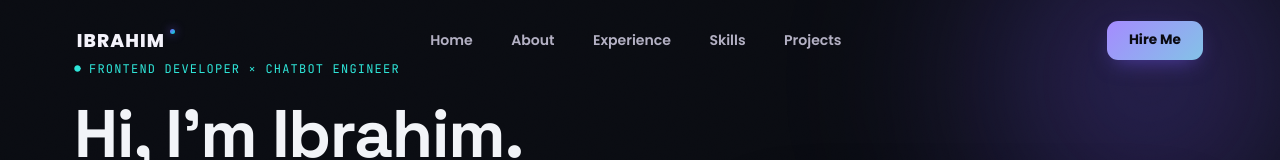
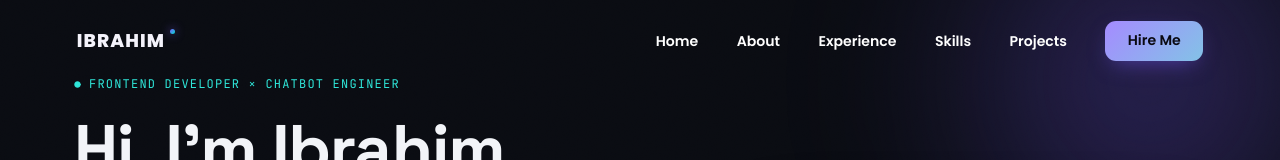
Before and after one commit to ibrahim-nadeem/Portfolio, a React (Vite) app: page / in a window 1280 px wide. Shown: the top 160 px of the page. Built offline with nearby package versions, Linux system fonts and the light colour scheme.

Commit message:
git commit -m "Updated code"

```diff
--- a/src/components/hero/hero.jsx
+++ b/src/components/hero/hero.jsx
@@ -392,6 +392,7 @@ export default function HeroIbrahim({ videoSrc = "" }) {
                 letterSpacing: 1.2,
                 color: "var(--cyan)",
                 marginBottom: 22,
+                marginTop:"20px",
                 textTransform: "uppercase",
               }}
             >
--- a/src/components/navbar/Navbar.css
+++ b/src/components/navbar/Navbar.css
@@ -16,8 +16,11 @@
 
   background: transparent;
   border-bottom: 1px solid transparent;
-  transition: background 0.4s ease, border-color 0.4s ease,
-    padding 0.4s ease, box-shadow 0.4s ease;
+  transition:
+    background 0.4s ease,
+    border-color 0.4s ease,
+    padding 0.4s ease,
+    box-shadow 0.4s ease;
 }
 
 .navbar-scroll {
@@ -72,12 +75,9 @@
 .nav-links a {
   position: relative;
   display: inline-block;
-  padding: 0.3rem 0;
   font-size: 0.88rem;
   font-weight: 550;
-  color: #b4b1c4;
-  text-decoration: none;
-  transition: color 0.3s ease;
+   transition: color 0.3s ease;
 }
 
 .nav-links a span {
@@ -104,22 +104,22 @@
   width: 100%;
 }
 
+
 /* ---------------------------- Hire Me button ---------------------------- */
 
 .hire-btn {
-  position: relative;
-  display: inline-flex;
-  align-items: center;
-  font-size: 0.85rem;
-  font-weight: 650;
-  color: #0a0a12;
-  padding: 0.6rem 1.4rem;
-  border-radius: 11px;
-  text-decoration: none;
-  background: linear-gradient(135deg, #a58bff, #6fe3d8);
-  background-size: 160% 160%;
-  box-shadow: 0 8px 22px -8px rgba(124, 92, 255, 0.55);
-  transition: background-position 0.5s ease, transform 0.25s ease, box-shadow 0.3s ease;
+    color: #0a0a12;
+    background: linear-gradient(135deg, #a58bff, #6fe3d8) 0 0 / 160% 160%;
+    border-radius: 11px;
+    align-items: center;
+    padding: .6rem 1.4rem;
+    font-size: .85rem;
+    font-weight: 650;
+    text-decoration: none;
+    transition: background-position .5s, transform .25s, box-shadow .3s;
+    display: inline-flex;
+    position: relative;
+    box-shadow: 0 8px 22px -8px #7c5cff8c;
 }
 
 .hire-btn:hover {
@@ -128,8 +128,28 @@
   box-shadow: 0 14px 28px -8px rgba(124, 92, 255, 0.75);
 }
 
-.hire-btn:active {
-  transform: translateY(0);
+ .nav-links a:not(.hire-btn)::after {
+  content: "";
+  position: absolute;
+  left: 0;
+  bottom: -2px;
+  width: 0;
+  height: 2px;
+  border-radius: 2px;
+  background: linear-gradient(90deg, #a58bff, #6fe3d8);
+  transition: width 0.3s cubic-bezier(0.16, 1, 0.3, 1);
+}
+
+.nav-links a:not(.hire-btn):hover::after {
+  width: 100%;
+}
+.hire-btn::after {
+  content: none !important;
+  display: none !important;
+}
+
+.hire-btn:hover::after {
+  width: 0 !important;
 }
 
 /* ---------------------------- Hamburger (mobile) ---------------------------- */
@@ -151,7 +171,8 @@
   width: 100%;
   border-radius: 2px;
   background: #eae7ff;
-  transition: transform 0.35s cubic-bezier(0.16, 1, 0.3, 1),
+  transition:
+    transform 0.35s cubic-bezier(0.16, 1, 0.3, 1),
     opacity 0.25s ease;
 }
 
@@ -169,138 +190,61 @@
 
 /* ---------------------------- Responsive ---------------------------- */
 
-/* ==========================
-   MOBILE NAVBAR
-========================== */
-
 @media (max-width: 900px) {
-
   .navbar {
-    padding: 18px 6%;
+    padding: 1.1rem 6vw;
   }
 
   .hamburger {
     display: flex;
   }
 
-  /* Hide desktop Hire button */
-  .desktop-hire {
-    display: none;
-  }
-
   .nav-links {
     position: fixed;
     top: 0;
-    right: -100%;
-    width: 300px;
-    max-width: 85%;
+    right: 0;
     height: 100vh;
-
-    display: flex;
+    width: min(78vw, 320px);
     flex-direction: column;
     justify-content: flex-start;
     align-items: flex-start;
 
-    padding: 90px 30px 40px;
-    gap: 22px;
-
-    list-style: none;
-
-    background: rgba(10, 10, 18, 0.98);
+    gap: 1.8rem;
+    padding: 5rem 2.4rem 2rem;
+    background: rgba(10, 10, 18, 0.96);
     backdrop-filter: blur(20px);
     -webkit-backdrop-filter: blur(20px);
-
-    border-left: 1px solid rgba(255,255,255,.08);
-    box-shadow: -20px 0 60px rgba(0,0,0,.6);
-
-    transition: .35s ease;
-
-    overflow-y: auto;
-
-    z-index: 999;
+    border-left: 1px solid rgba(255, 255, 255, 0.08);
+    box-shadow: -20px 0 60px -20px rgba(0, 0, 0, 0.7);
+    transform: translateX(100%);
+    opacity: 0;
+    pointer-events: none;
+    transition:
+      transform 0.4s cubic-bezier(0.16, 1, 0.3, 1),
+      opacity 0.3s ease;
   }
 
   .nav-links.active {
-    right: 0;
+    transform: translateX(0);
+    opacity: 1;
+    pointer-events: auto;
   }
 
-  .nav-links li {
-    width: 100px;
+  .nav-links a {
+    font-size: 1.05rem;
   }
 
-  .nav-links li a {
-    display: block;
-    width: 100%;
-    font-size: 18px;
-    color: #fff;
-    text-decoration: none;
-    white-space: nowrap;
-  }
-
-  .mobile-hire {
-    width: 100%;
-    margin-top: 18px;
-  }
-
-  .mobile-hire-btn {
-    display: flex;
-    align-items: center;
-    justify-content: center;
-
-    width: 100%;
-    height: 50px;
-
-    border-radius: 10px;
-
-    background: linear-gradient(135deg,#a58bff,#6fe3d8);
-
-    color: #0b0b12;
-    font-weight: 700;
-    text-decoration: none;
-
-    transition: .3s;
-  }
-
-  .mobile-hire-btn:hover {
-    transform: translateY(-2px);
-    color: #0b0b12;
-  }
-
-  .nav-overlay {
-    position: fixed;
-    inset: 0;
-    background: rgba(0,0,0,.55);
-    backdrop-filter: blur(3px);
-    z-index: 998;
+  .hire-btn {
+    display: none;
   }
 }
 
-/* ==========================
-   SMALL DEVICES
-========================== */
-
 @media (max-width: 480px) {
-
   .navbar {
-    padding: 16px 20px;
+    padding: 1rem 5vw;
   }
 
   .logo h2 {
-    font-size: 18px;
-  }
-
-  .nav-links {
-    width: 270px;
-    padding: 85px 25px 35px;
-    gap: 20px;
-  }
-
-  .nav-links li a {
-    font-size: 17px;
-  }
-
-  .mobile-hire-btn {
-    height: 48px;
-    font-size: 16px;
+    font-size: 1.02rem;
   }
 }
--- a/src/components/navbar/navbar.jsx
+++ b/src/components/navbar/navbar.jsx
@@ -22,6 +22,7 @@ const Navbar = () => {
   const handleScrollTo = (id) => {
     setMenuOpen(false);
 
+    // If user is on Contact page, go back to Home first
     if (location.pathname !== "/") {
       navigate("/");
 
@@ -48,7 +49,6 @@ const Navbar = () => {
   };
 
   return (
-    <>
     <header className={scrolled ? "navbar navbar-scroll" : "navbar"}>
       <div className="logo">
         <h2 onClick={() => handleScrollTo("home")}>IBRAHIM</h2>
@@ -64,7 +64,7 @@ const Navbar = () => {
               window.history.pushState({}, "", "/#home");
             }}
           >
-              Home
+            <span>Home</span>
           </a>
         </li>
 
@@ -77,7 +77,7 @@ const Navbar = () => {
               window.history.pushState({}, "", "/#about");
             }}
           >
-              About
+            <span>About</span>
           </a>
         </li>
 
@@ -90,7 +90,7 @@ const Navbar = () => {
               window.history.pushState({}, "", "/#experience");
             }}
           >
-              Experience
+            <span>Experience</span>
           </a>
         </li>
 
@@ -103,7 +103,7 @@ const Navbar = () => {
               window.history.pushState({}, "", "/#skills");
             }}
           >
-              Skills
+            <span>Skills</span>
           </a>
         </li>
 
@@ -116,21 +116,18 @@ const Navbar = () => {
               window.history.pushState({}, "", "/#projects");
             }}
           >
-              Projects
+            <span>Projects</span>
           </a>
         </li>
 
-          {/* Mobile Hire Button */}
-
-        </ul>
-
-        {/* Desktop Hire Button */}
         <Link
           to="/contact"
-          className="hire-btn desktop-hire"
+          onClick={() => setMenuOpen(false)}
+          className="hire-btn"
         >
-          Hire Me
+          <span>Hire Me</span>
         </Link>
+      </ul>
 
       <div
         className={menuOpen ? "hamburger active" : "hamburger"}
@@ -141,15 +138,6 @@ const Navbar = () => {
         <span></span>
       </div>
     </header>
-
-      {/* Overlay */}
-      {menuOpen && (
-        <div
-          className="nav-overlay"
-          onClick={() => setMenuOpen(false)}
-        />
-      )}
-    </>
   );
 };
 
```
Lines whose indentation alone changed are shown as unchanged.
